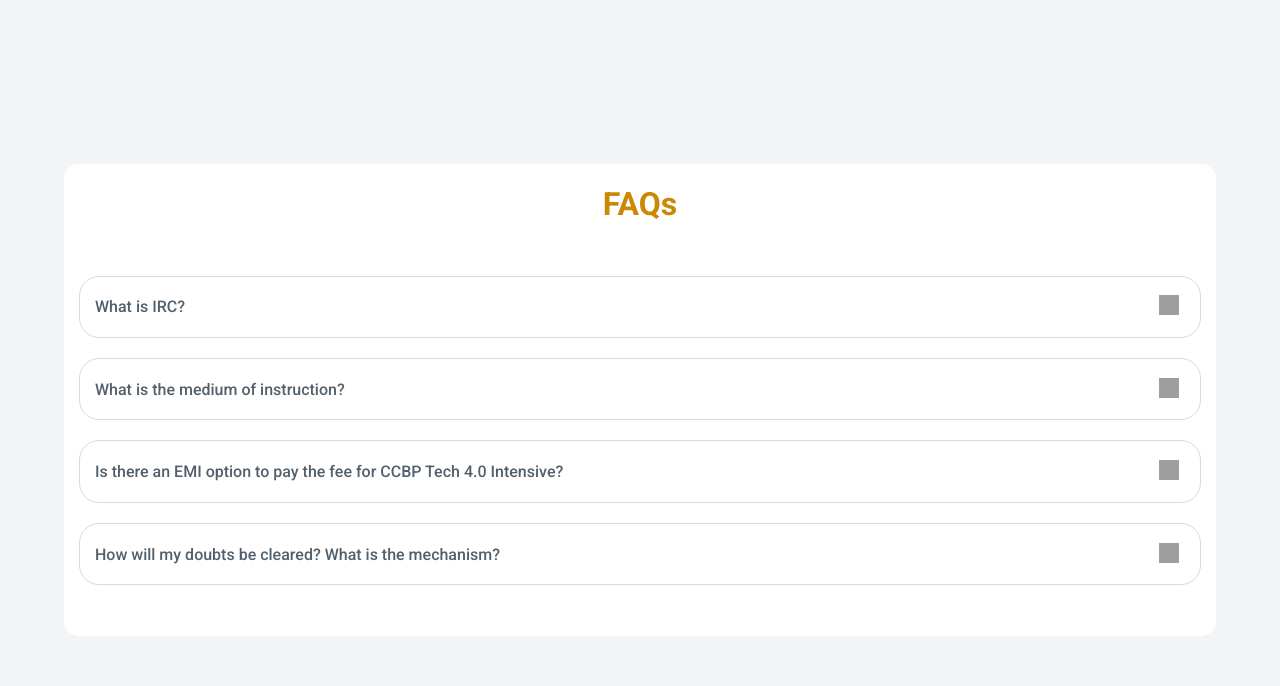
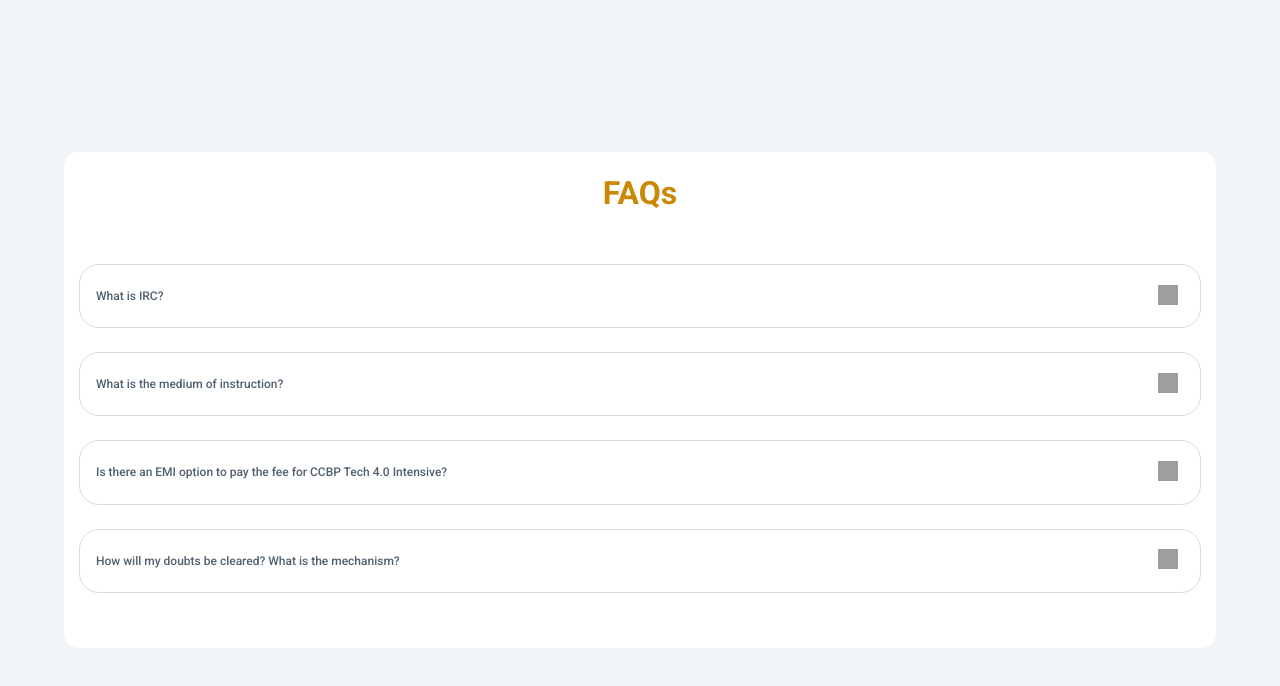
Before and after one commit to vineethsankre/React-FAQs, a React (Create React App) app: page / in a window 1280 px wide. Shown: the top 686 px of the page. Built offline with nearby package versions, Linux system fonts and the light colour scheme; grey boxes are pictures that could not be loaded; a web font is replaced by a local one.

Commit message:
Changed faqItem styling

```diff
--- a/src/components/FaqItem/index.css
+++ b/src/components/FaqItem/index.css
@@ -2,8 +2,8 @@
   list-style-type: none;
   border: 1px solid #d7dae6;
   border-radius: 20px;
-  padding: 10px 15px;
-  margin-bottom: 20px;
+  padding: 16px;
+  margin-bottom: 24px;
 }
 .question-container {
   display: flex;
@@ -14,7 +14,7 @@
 .question-text {
   color: #52606d;
   font-family: 'Roboto';
-  font-size: 16px;
+  font-size: 12px;
   font-weight: 500;
 }
 .button {
@@ -27,11 +27,11 @@
   width: 20px;
   height: 20px;
 }
-.line{
+.line {
   border: 1px solid #e4e7eb;
 }
-.answer{
+.answer {
   color: #9aa5b1;
-  font-family: "Roboto";
+  font-family: 'Roboto';
   font-size: 14px;
 }
```
